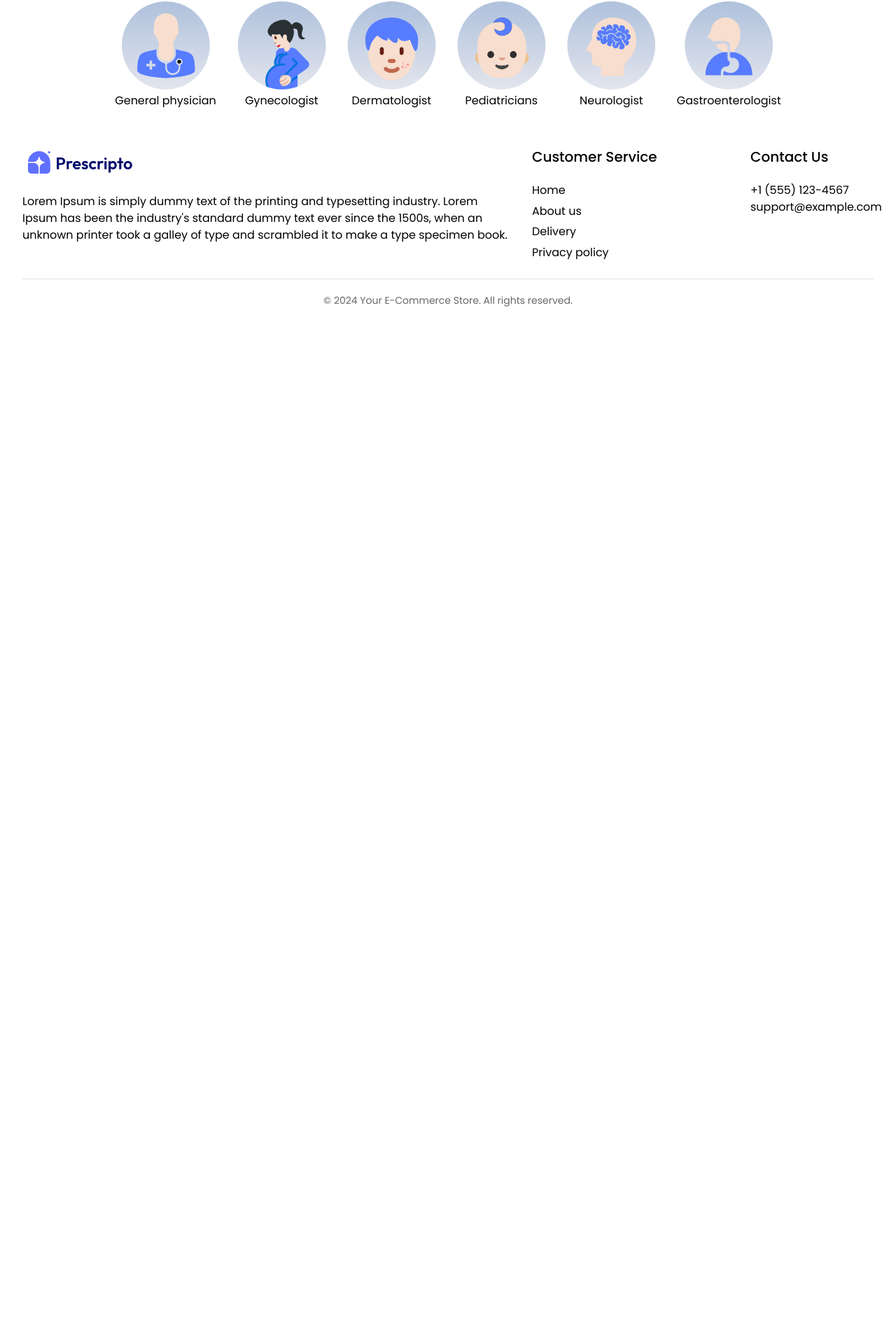
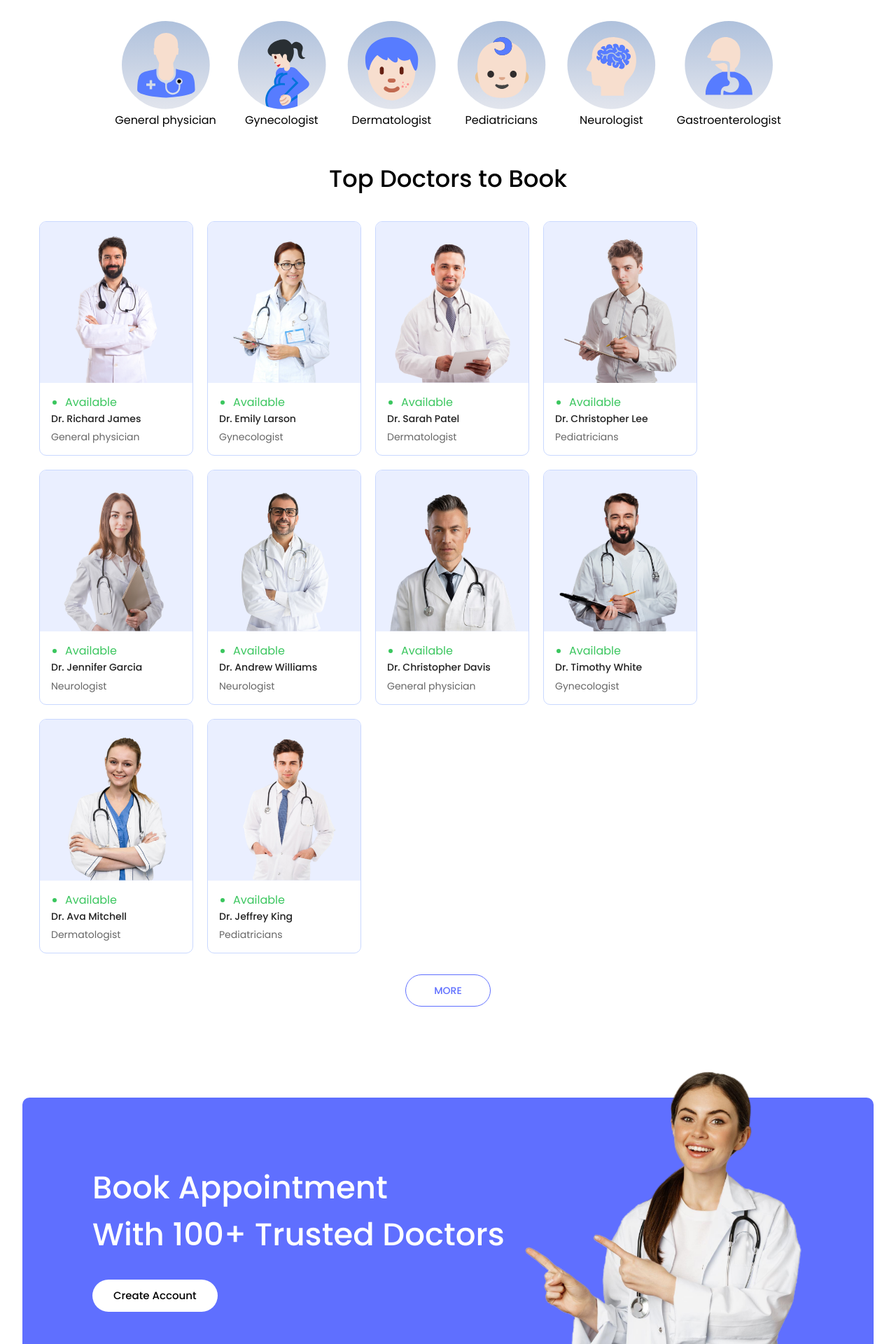
Before and after one commit to 628501/Prescripto, a React (Create React App) app in the folder client/: page /home in a window 1280 px wide. Shown: the part 870-2790 px from the top of the page at 70% size. Before the commit the page ends 1329 px from the top, so only its background shows below. Built offline with nearby package versions, Linux system fonts and the light colour scheme.

Commit message:
Doctor card added

```diff
--- a/client/src/assets/assets_frontend/assets.js
+++ b/client/src/assets/assets_frontend/assets.js
@@ -62,6 +62,7 @@ export const assets = {
     Avtr1,
     Avtr2,
     Avtr3,
+    doc1
 }
 
 export const specialityData = [
--- /dev/null
+++ b/client/src/components/AccountCreation.tsx
@@ -0,0 +1,98 @@
+import { Box, Button, Typography } from "@mui/material";
+import { assets } from "../assets/assets_frontend/assets";
+
+const AccountCreation = () => {
+  return (
+    <Box
+      sx={{
+        display: "flex",
+        flexDirection: "row",
+        justifyContent: "space-between",
+        bgcolor: "#5F6FFF",
+        marginTop: "100px",
+        paddingX: "100px",
+        borderRadius: "10px",
+        position: "relative",
+      }}
+    >
+      <Box
+        sx={{
+          display: "flex",
+          flexDirection: "column",
+          alignItems: "flex-start",
+          justifyContent: "center",
+          columnGap: "10px",
+          width: "600px",
+          height: "400px",
+        }}
+      >
+        <Typography
+          sx={{
+            color: "white",
+            textAlign: "left",
+            marginBottom: "30px",
+            fontSize: "45px",
+            fontWeight: "500",
+          }}
+        >
+          Book Appointment
+          <br />
+          With 100+ Trusted Doctors
+        </Typography>
+
+        <Box
+          sx={{
+            display: "flex",
+            flexDirection: "column",
+            justifyContent: "center",
+          }}
+        >
+          <Box
+            sx={{
+              display: "flex",
+              flexDirection: "row",
+              justifyContent: "center",
+            }}
+          ></Box>
+          <Box>
+            <Button
+              variant="contained"
+              sx={{
+                color: "black",
+                background: "white",
+                padding: "10px 30px",
+                fontSize: "15px",
+                borderRadius: "30px",
+                transition: "ease 0.4s",
+                textTransform: "none",
+                "&:hover": {
+                  transform: "scale(1.05)",
+                },
+              }}
+              disableElevation
+              disableFocusRipple
+              disableRipple
+              disableTouchRipple
+            >
+              Create Account
+            </Button>
+          </Box>
+        </Box>
+      </Box>
+      <Box>
+        <img
+          src={assets.appointment_img}
+          alt=""
+          style={{
+            position: "absolute",
+            bottom: "0",
+            right: "100px",
+            width: "400px",
+          }}
+        />
+      </Box>
+    </Box>
+  );
+};
+
+export default AccountCreation;
--- /dev/null
+++ b/client/src/components/BookDoctor.tsx
@@ -0,0 +1,34 @@
+import React from 'react';
+import { doctors } from '../assets/assets_frontend/assets';  // Assuming doctors data exists here
+import DoctorCard from './DoctorCard';
+import { Container, Typography, Box, Button } from '@mui/material';
+
+const BookDoctor: React.FC = () => {
+  return (
+    <Container maxWidth="xl">
+      <Typography variant="h4" sx={{ textAlign: 'center', fontWeight: '500', marginBottom: '40px' }}>
+        Top Doctors to Book
+      </Typography>
+      <Box
+        sx={{
+          display: 'flex',
+          flexWrap: 'wrap',
+          justifyContent: 'flex-start',
+          gap: '20px',
+        }}
+      >
+        {/* Map over doctors array and pass each doctor to DoctorCard */}
+        {doctors.slice(0, 10).map((doctor) => (
+          <Box key={doctor._id} sx={{ width: '220px' }}>  {/* Set the width of each item */}
+            <DoctorCard doctor={doctor} />  {/* Pass doctor data as props */}
+          </Box>
+        ))}
+      </Box>
+      <Box sx={{display:"flex", justifyContent:"center"}}>
+         <Button variant='outlined' sx={{marginY:"30px" , padding:"10px 40px" , borderRadius:"25px" , color:"#5F6FFF" , borderColor:"#5F6FFF"}}>More</Button>
+      </Box>
+    </Container>
+  );
+};
+
+export default BookDoctor;
--- /dev/null
+++ b/client/src/components/DoctorCard.tsx
@@ -0,0 +1,76 @@
+import React from 'react';
+import Card from '@mui/material/Card';
+import CardContent from '@mui/material/CardContent';
+import CardMedia from '@mui/material/CardMedia';
+import Typography from '@mui/material/Typography';
+import CardActionArea from '@mui/material/CardActionArea';
+import { Box } from '@mui/material';
+
+interface DoctorProps {
+  _id: string;
+  name: string;
+  image: string;
+  speciality: string;
+  degree: string;
+  experience: string;
+  about: string;
+  fees: number;
+  address: {
+    line1: string;
+    line2: string;
+  };
+}
+
+interface DocProps {
+  doctor: DoctorProps;
+}
+
+const DoctorCard: React.FC<DocProps> = ({ doctor }) => {
+  return (
+    <Card
+      sx={{
+        maxWidth: 250,
+        borderRadius: '10px',
+        boxShadow: 'none',
+        border: '1px solid #C9D8FF',
+        transition: 'transform 0.3s ease',
+        '&:hover': {
+          transform: 'translateY(-10px)',
+        },
+      }}
+    >
+      <CardActionArea disableRipple>
+        <CardMedia
+          component="img"
+          height="230"
+          image={doctor.image}  // Use doctor image here
+          alt={doctor.name}  // Use doctor name for alt text
+          sx={{ background: '#EAEFFF' }}
+        />
+        <CardContent>
+          <Box>
+            <Typography component="div">
+            <ul
+                style={{
+                padding: '0px 0px 0px 20px',
+                margin: '0',
+                color: '#3AC65E',
+                }}
+            >
+                <li>Available</li>
+            </ul>
+            </Typography>
+          </Box>
+          <Typography gutterBottom variant="h6" sx={{fontSize:"14px"}}  component="div">
+            {doctor.name}
+          </Typography>
+          <Typography variant="body2" sx={{ color: 'text.secondary' }}>
+            {doctor.speciality}
+          </Typography>
+        </CardContent>
+      </CardActionArea>
+    </Card>
+  );
+};
+
+export default DoctorCard;
--- a/client/src/components/Footer.tsx
+++ b/client/src/components/Footer.tsx
@@ -1,4 +1,4 @@
-import { Box, Container, Divider, Grid, IconButton, Typography} from "@mui/material";
+import { Box, Container, Divider, Grid, Typography} from "@mui/material";
 import { assets } from "../assets/assets_frontend/assets";
 
 
@@ -9,9 +9,9 @@ const Footer = () => {
       <Container maxWidth="xl">
         <Grid container spacing={4} sx={{marginTop:"20px",marginBottom:"20px"}}>
           <Grid item xs={12} sm={6} md={7}  >
-            <IconButton sx={{marginBottom:"20px"}}>
+            <Box sx={{marginBottom:"20px"}}>
                 <img src={assets.logo} alt="" style={{width:"150px"}}/>
-            </IconButton>
+            </Box>
             <Typography>
             Lorem Ipsum is simply dummy text of the printing and typesetting industry. Lorem Ipsum has been the industry's standard dummy text ever since the 1500s, when an unknown printer took a galley of type and scrambled it to make a type specimen book.
             </Typography>
--- a/client/src/components/Speciality.tsx
+++ b/client/src/components/Speciality.tsx
@@ -1,32 +1,47 @@
-import { Box, Typography } from '@mui/material'
-import { specialityData } from '../assets/assets_frontend/assets'
+import { Box, Typography } from "@mui/material";
+import { specialityData } from "../assets/assets_frontend/assets";
 
 const Speciality = () => {
   return (
-    <Box sx={{display:"flex" , flexDirection:"column" , alignItems:"center" , gap:"30px" , marginTop:"30px"}}>
-      <Typography variant='h4' sx={{fontWeight:"500"}} >Find by Speciality</Typography>
-      <Typography variant='body2' align='center' sx={{width:"500px"}}>Simply browse through our extensive list of trusted doctors, schedule your appointment hassle-free.</Typography>
-      <Box sx={{display:"flex" , justifyContent:"center" , gap:"30px"}}>
-        {
-          specialityData.map((doctor, index) => (
+    <Box
+      sx={{
+        display: "flex",
+        flexDirection: "column",
+        alignItems: "center",
+        gap: "30px",
+        margin: "50px 0px",
+      }}
+    >
+      <Typography variant="h4" sx={{ fontWeight: "500" }}>
+        Find by Speciality
+      </Typography>
+      <Typography variant="body1" align="center" sx={{ width: "500px" }}>
+        Simply browse through our extensive list of trusted doctors, schedule
+        your appointment hassle-free.
+      </Typography>
+      <Box sx={{ display: "flex", justifyContent: "center", gap: "30px" }}>
+        {specialityData.map((doctor, index) => (
           <Box
             key={index}
             sx={{
-                textAlign: 'center',
-                transition: 'transform 0.3s ease, box-shadow 0.3s ease',
-                '&:hover': {
-                  transform: 'translateY(-10px)',
-                }
+              textAlign: "center",
+              transition: "transform 0.3s ease, box-shadow 0.3s ease",
+              "&:hover": {
+                transform: "translateY(-10px)",
+              },
             }}
           >
-              <img src={doctor.image} alt={doctor.speciality} style={{ maxWidth: '100%', height: 'auto', borderRadius: '8px' }} />
+            <img
+              src={doctor.image}
+              alt={doctor.speciality}
+              style={{ maxWidth: "100%", height: "auto", borderRadius: "8px" }}
+            />
             <Typography>{doctor.speciality}</Typography>
           </Box>
-          ))
-        }
+        ))}
       </Box>
     </Box>
-  )
-}
+  );
+};
 
-export default Speciality
+export default Speciality;
--- a/client/src/pages/Home.tsx
+++ b/client/src/pages/Home.tsx
@@ -1,12 +1,16 @@
 import { Container } from "@mui/material"
 import BookAppointment from "../components/BookAppointment"
 import Speciality from "../components/Speciality"
+import AccountCreation from "../components/AccountCreation"
+import BookDoctor from "../components/BookDoctor"
 
 const Home = () => {
   return (
     <Container maxWidth="xl">
         <BookAppointment />
         <Speciality />
+        <BookDoctor />
+        <AccountCreation />
     </Container>
   )
 }
```
Lines whose indentation alone changed are shown as unchanged.
